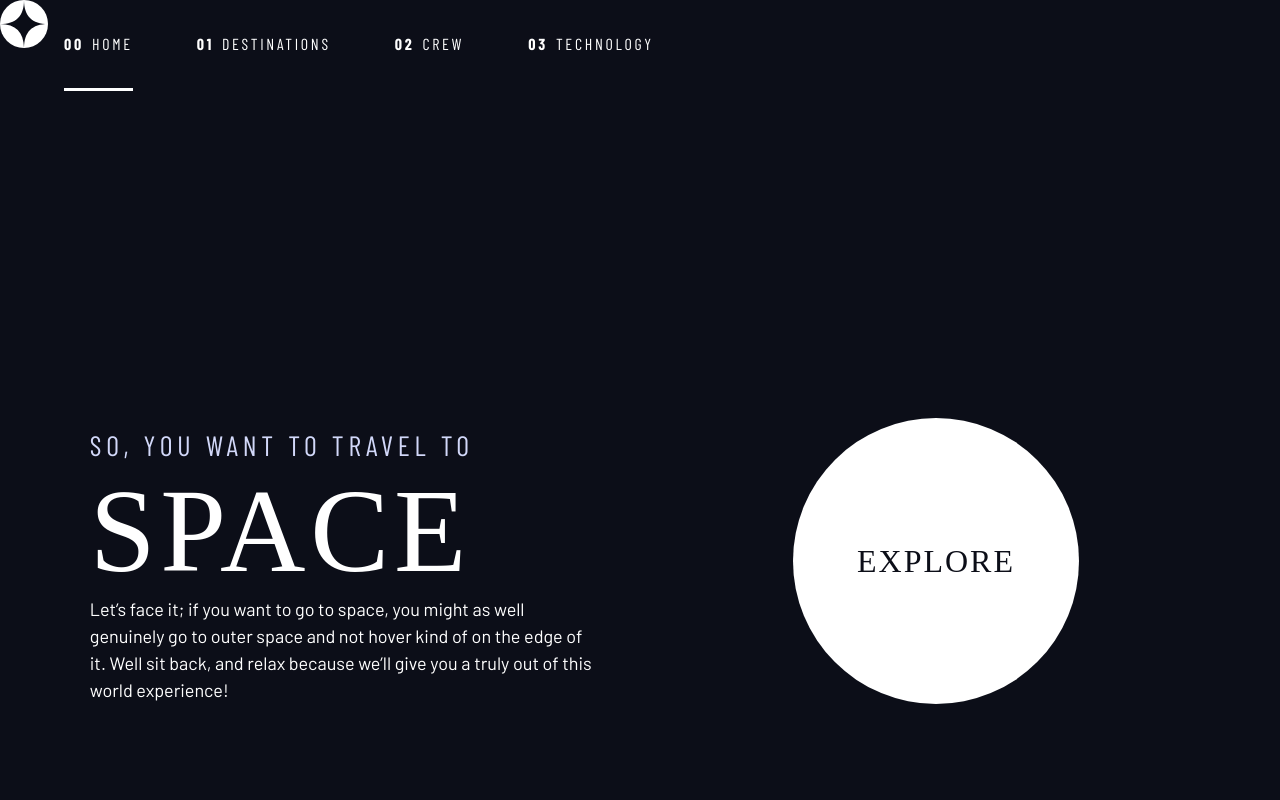
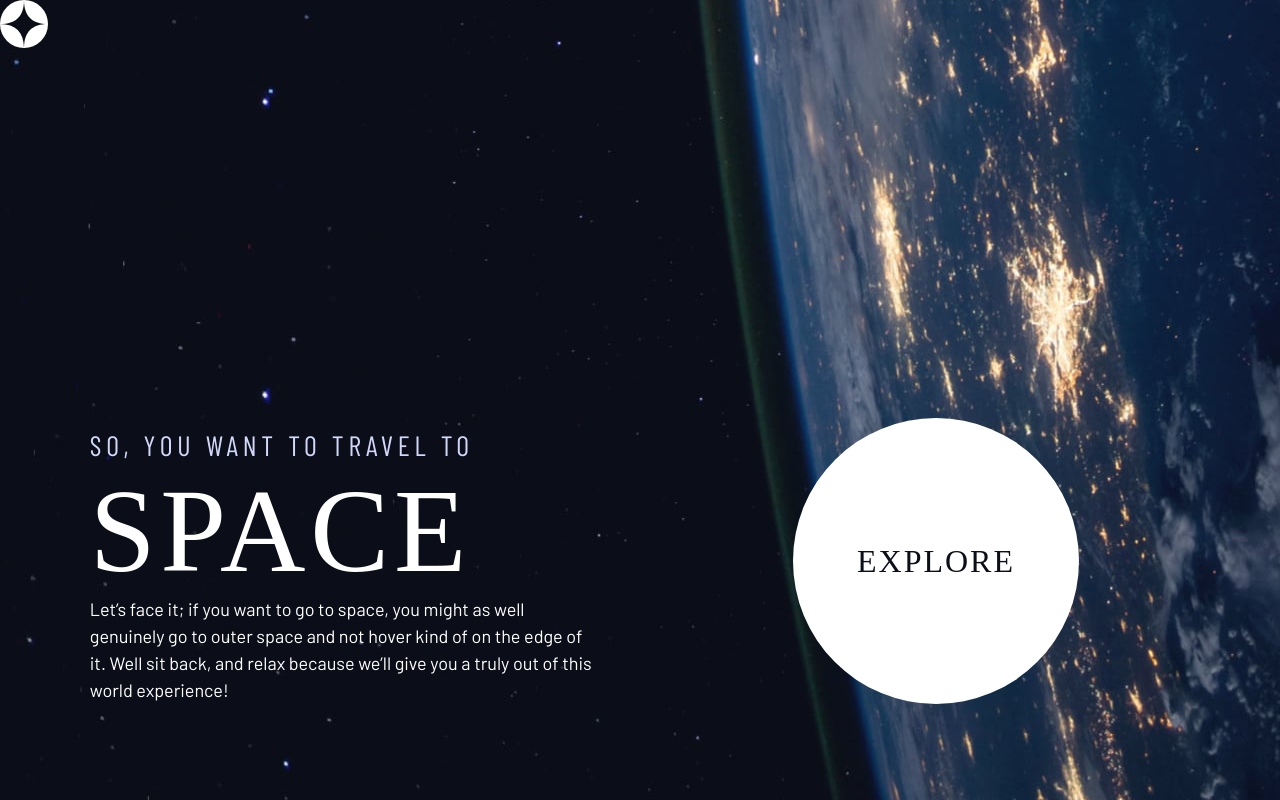
Before and after one commit to klikknpro/space-tourism, a React (Create React App) app: page / in a window 1280 px wide. Built offline with nearby package versions, Linux system fonts and the light colour scheme; a web font is replaced by a local one.

Commit message:
background image w mobile view bug

```diff
--- a/src/components/NavBar.jsx
+++ b/src/components/NavBar.jsx
@@ -8,7 +8,7 @@ const NavBar = () => {
       <div>
         <img src={logo} alt="space tourism" className="logo"/>
       </div>
-      <nav>
+      {/* <nav>
         <ul className="primary-navigation underline-indicators flex">
             <NavLink to="/">
               <li className="uppercase letter-spacing-2 text-white ff-sans-cond fs-300 letter-spacing-2">
@@ -27,7 +27,7 @@ const NavBar = () => {
               <span>03</span>Technology</li>
             </NavLink>
         </ul>
-      </nav>
+      </nav> */}
     </div>
   )
 }
--- a/src/index.css
+++ b/src/index.css
@@ -92,7 +92,7 @@ picture {
 body {
   /* browser's 1.4 default is too tight */
   line-height: 1.5;
-  min-height: 100vh;
+  /* min-height: 100vh; */
 }
 
 /* work with images easier */
@@ -146,11 +146,13 @@ body {
   font-family: var(--ff-sans-normal);
   font-size: var(--fs-400);
 }
+
 .App {
   min-height: 100vh;
   display: grid;
   grid-template-rows: min-content 1fr;
 }
+
 h1,
 h2,
 h3,
@@ -496,3 +498,31 @@ display: none would take it out of the DOM
   color: hsl(var(--clr-dark));
   border: 0;
 }
+
+/* === === === */
+/* PAGE SPECIFIC BACKGROUNDS*/
+/* === === === */
+
+/* Home */
+
+body {
+  background-size: cover;
+  background-position: bottom center;
+}
+
+.App {
+  background-image: url(./assets/home/background-home-mobile.jpg);
+}
+
+@media (min-width: 35rem) {
+  .App {
+    background-position: center center;
+    background-image: url(./assets/home/background-home-tablet.jpg);
+  }
+}
+
+@media (min-width: 45rem) {
+  .App {
+    background-image: url(./assets/home/background-home-desktop.jpg);
+  }
+}
```
